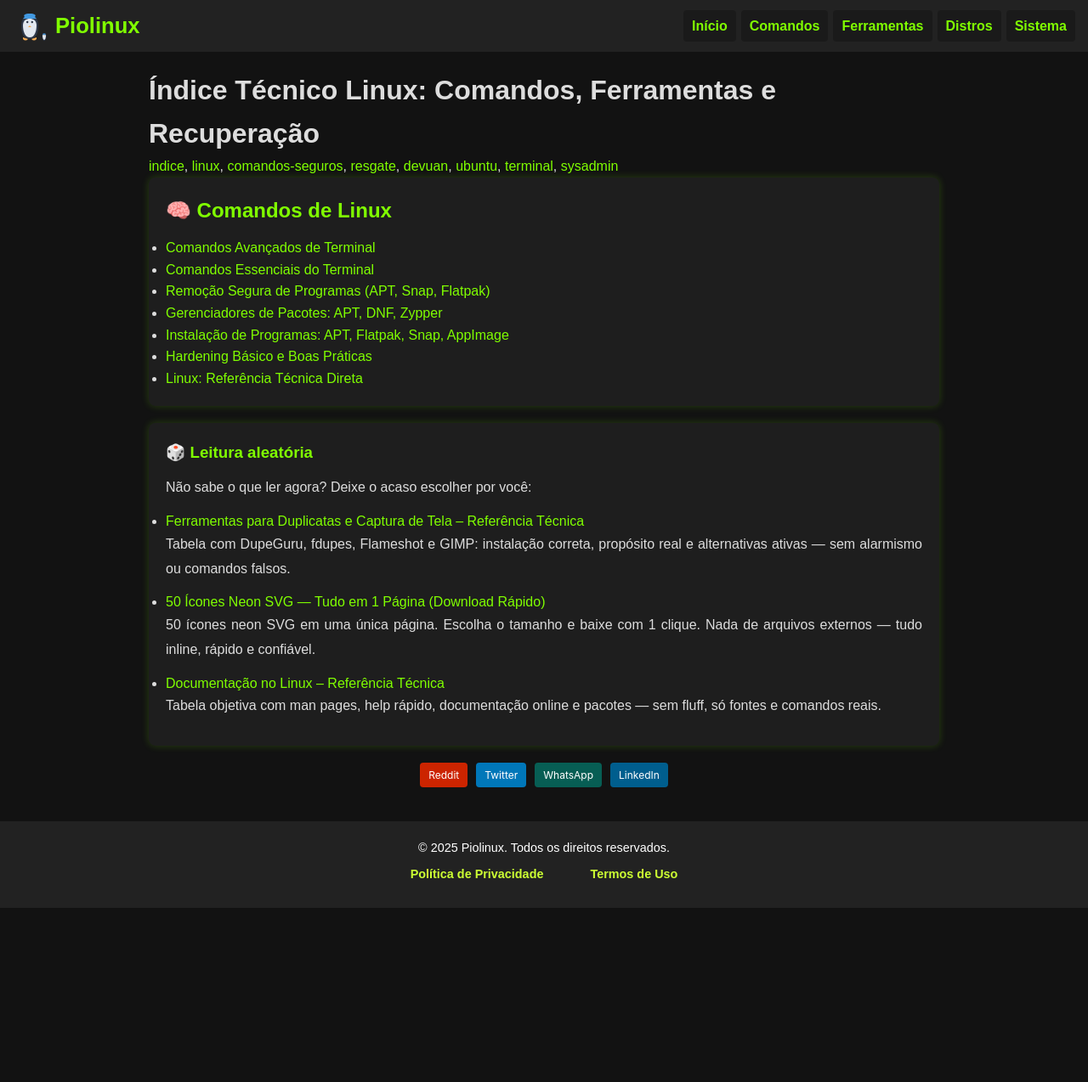
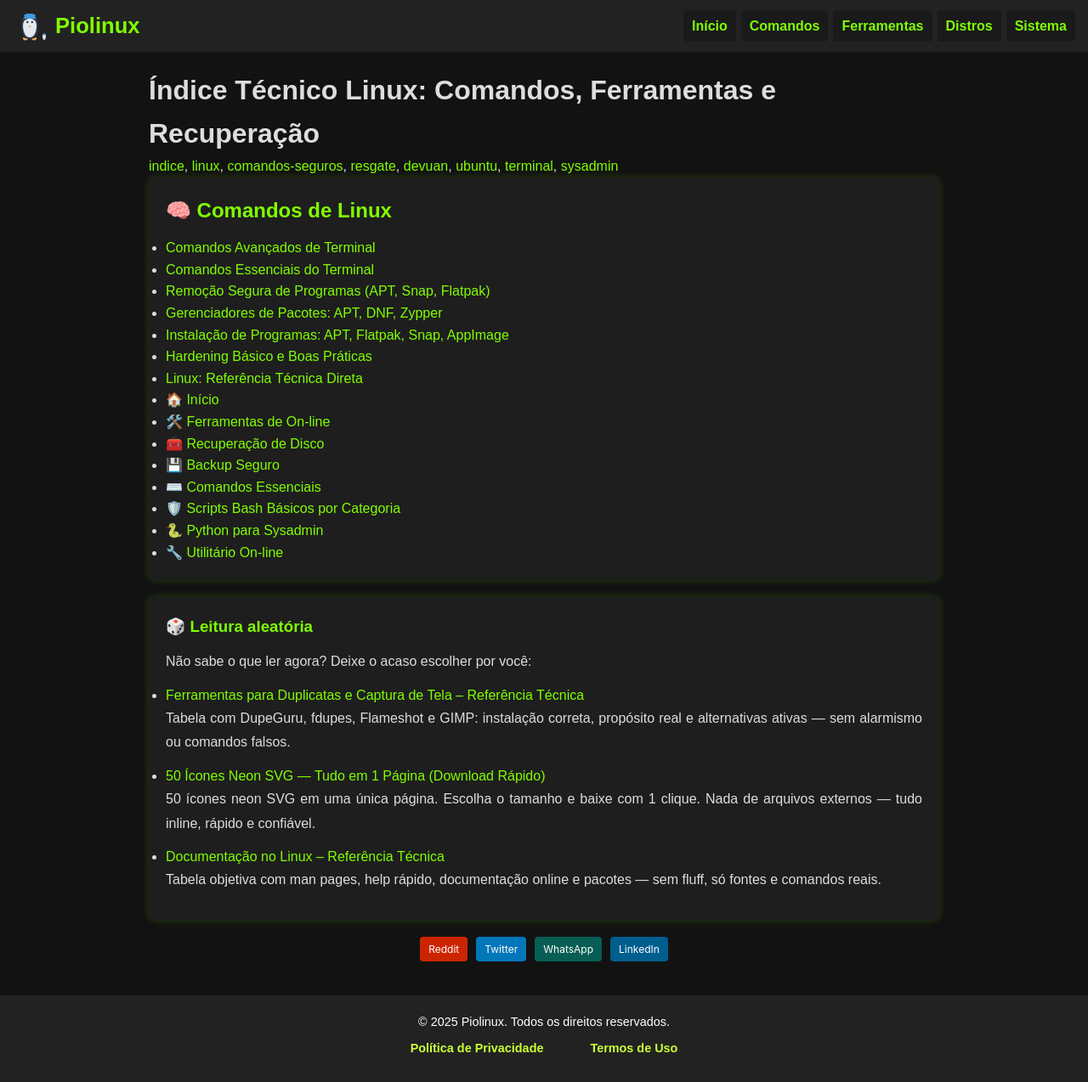
Before and after one commit to Piolinux/piolinux-site, a Jekyll site: the page built from _pages/_iniciantes/indice-tecnico-linux-comandos-ferramentas-e-recuperacao.md, in a window 1280 px wide. Shown: the whole page at 85% size. Built offline with Jekyll 4.4.1, drawn with Linux system fonts in a browser that asks for light colours; before the commit the page ends 1069 px from its top, so only the background shows below that.

Commit message:
Update indice-tecnico-linux-comandos-ferramentas-e-recuperacao.md

```diff
--- a/_pages/_iniciantes/indice-tecnico-linux-comandos-ferramentas-e-recuperacao.md
+++ b/_pages/_iniciantes/indice-tecnico-linux-comandos-ferramentas-e-recuperacao.md
@@ -26,6 +26,16 @@ permalink: /indice-linux/
     <li><a href="{{ '/metodos-instalacao/' | relative_url }}">Instalação de Programas: APT, Flatpak, Snap, AppImage</a></li>
     <li><a href="{{ '/seguranca-linux/' | relative_url }}">Hardening Básico e Boas Práticas</a></li>
     <li><a href="{{ '/linux-essencial-tecnico/' | relative_url }}">Linux: Referência Técnica Direta</a></li>
+     <li><a href="{{ '/' | relative_url }}">🏠 Início</a></li>
+<li><a href="{{ '/ferramentas/' | relative_url }}">🛠️ Ferramentas de On-line</a></li>
+<li><a href="{{ '/comandos-recuperacao-disco-linux/' | relative_url }}">🧰 Recuperação de Disco</a></li>
+<li><a href="{{ '/programas-backup-seguros/' | relative_url }}">💾 Backup Seguro</a></li>
+<li><a href="{{ '/comandos-essenciais-terminal-linux/' | relative_url }}">⌨️ Comandos Essenciais</a></li>
+<li><a href="{{ '/scripts-bash/' | relative_url }}">🛡️ Scripts Bash Básicos por Categoria </a></li>
+<li><a href="{{ '/python-casos-uso/' | relative_url }}">🐍 Python para Sysadmin</a></li>
+<li><a href="{{ '/utilitarios-online/' | relative_url }}">🔧 Utilitário On-line</a></li>
+
+
   </ul>
 
 
```
